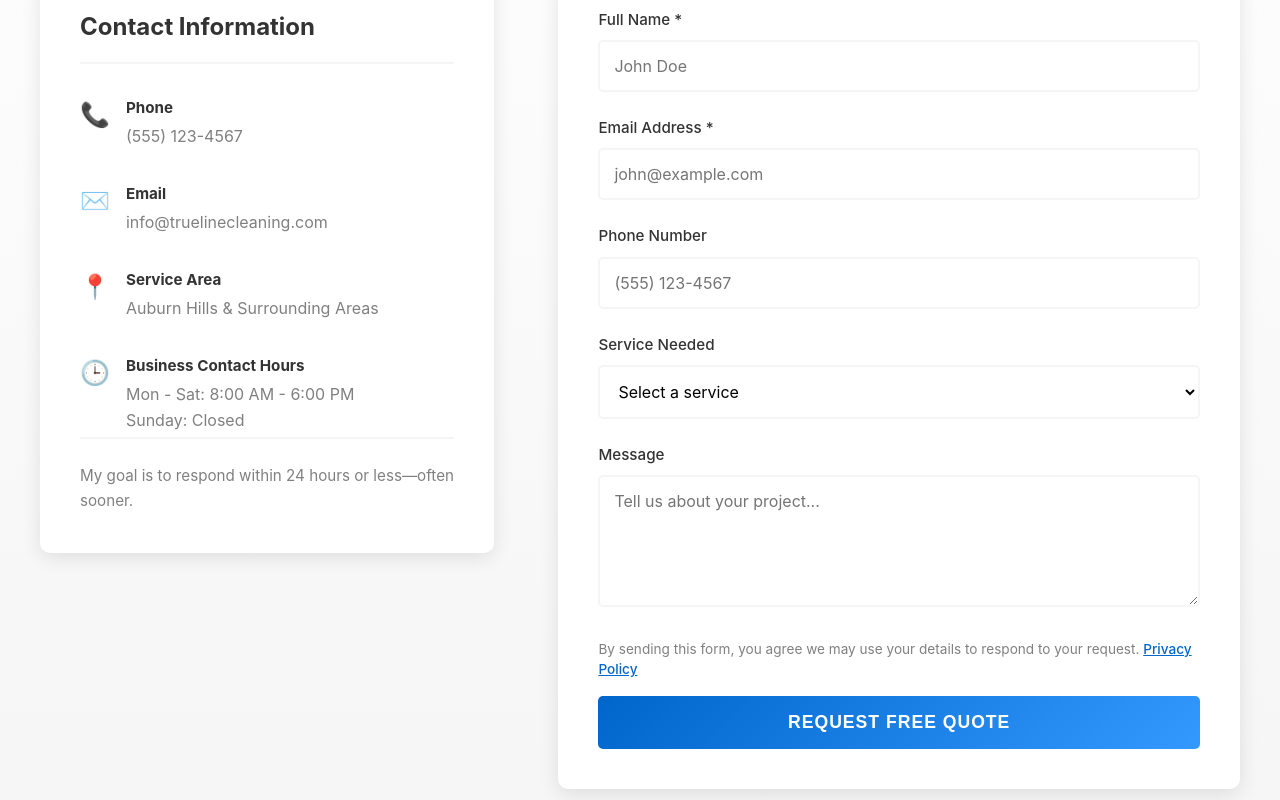
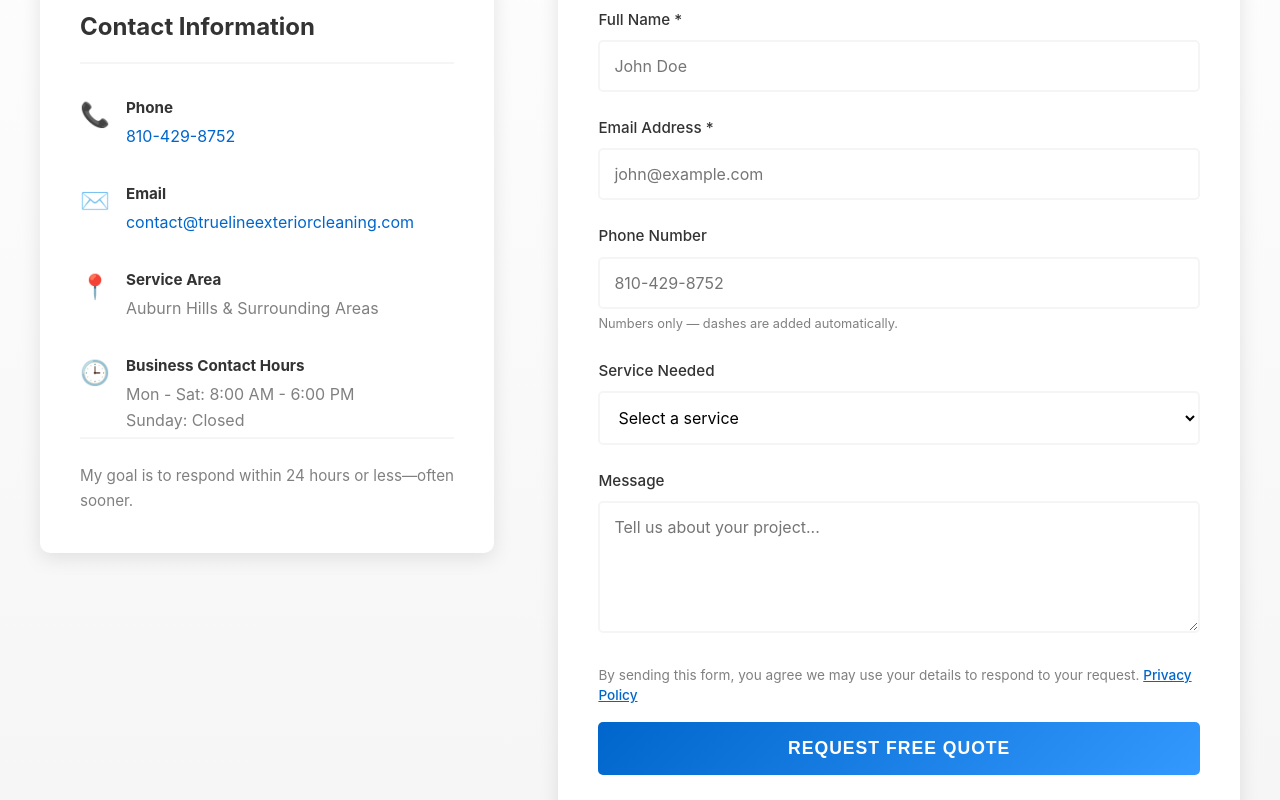
Before and after one commit to Captain8Ten/TrueLineExteriorCleaning, a React (Vite) app: page / in a window 1280 px wide. Shown: the part 3120-3920 px from the top of the page. Built offline with nearby package versions, Linux system fonts and the light colour scheme; no server answers.

Commit message:
Updated contact information

```diff
--- a/src/components/Contact.css
+++ b/src/components/Contact.css
@@ -58,6 +58,22 @@
   color: var(--dark-silver);
   margin: 0;
   line-height: 1.6;
+}
+
+.info-item p a {
+  color: var(--primary-blue);
+  text-decoration: none;
+}
+
+.info-item p a:hover {
+  text-decoration: underline;
+}
+
+.field-hint {
+  display: block;
+  margin-top: 0.35rem;
+  font-size: 0.8rem;
+  color: var(--dark-silver);
 }
 
 .contact-response {
--- a/src/components/Contact.jsx
+++ b/src/components/Contact.jsx
@@ -1,5 +1,11 @@
 import React, { useState } from 'react'
 import { Link } from 'react-router-dom'
+import {
+  BUSINESS_EMAIL,
+  BUSINESS_PHONE_DISPLAY,
+  BUSINESS_PHONE_TEL,
+  formatPhoneInput
+} from '../constants/contactInfo'
 import './Contact.css'
 
 // Default: POST /api/contact → Pages Function → email Worker (set EMAIL_WORKER_URL on Pages).
@@ -23,6 +29,13 @@ const Contact = () => {
     setFormData({
       ...formData,
       [e.target.name]: e.target.value
+    })
+  }
+
+  const handlePhoneChange = (e) => {
+    setFormData({
+      ...formData,
+      phone: formatPhoneInput(e.target.value)
     })
   }
 
@@ -95,14 +108,18 @@ const Contact = () => {
               <span className="info-icon">📞</span>
               <div>
                 <strong>Phone</strong>
-                <p>(555) 123-4567</p>
+                <p>
+                  <a href={`tel:${BUSINESS_PHONE_TEL}`}>{BUSINESS_PHONE_DISPLAY}</a>
+                </p>
               </div>
             </div>
             <div className="info-item">
               <span className="info-icon">✉️</span>
               <div>
                 <strong>Email</strong>
-                <p>info@truelinecleaning.com</p>
+                <p>
+                  <a href={`mailto:${BUSINESS_EMAIL}`}>{BUSINESS_EMAIL}</a>
+                </p>
               </div>
             </div>
             <div className="info-item">
@@ -156,12 +173,19 @@ const Contact = () => {
               <label htmlFor="phone">Phone Number</label>
               <input
                 type="tel"
+                inputMode="numeric"
+                autoComplete="tel-national"
                 id="phone"
                 name="phone"
                 value={formData.phone}
-                onChange={handleChange}
-                placeholder="(555) 123-4567"
+                onChange={handlePhoneChange}
+                placeholder={BUSINESS_PHONE_DISPLAY}
+                maxLength={12}
+                aria-describedby="phone-hint"
               />
+              <span id="phone-hint" className="field-hint">
+                Numbers only — dashes are added automatically.
+              </span>
             </div>
 
             <div className="form-group">
--- a/src/components/Footer.jsx
+++ b/src/components/Footer.jsx
@@ -1,5 +1,6 @@
 import React from 'react'
 import { Link, useLocation, useNavigate } from 'react-router-dom'
+import { BUSINESS_EMAIL, BUSINESS_PHONE_DISPLAY, BUSINESS_PHONE_TEL } from '../constants/contactInfo'
 import './Footer.css'
 
 const Footer = () => {
@@ -81,10 +82,10 @@ const Footer = () => {
             <h3 className="footer-heading">Contact</h3>
             <ul className="footer-contact">
               <li>
-                <a href="tel:+15551234567">(555) 123-4567</a>
+                <a href={`tel:${BUSINESS_PHONE_TEL}`}>{BUSINESS_PHONE_DISPLAY}</a>
               </li>
               <li>
-                <a href="mailto:info@truelinecleaning.com">info@truelinecleaning.com</a>
+                <a href={`mailto:${BUSINESS_EMAIL}`}>{BUSINESS_EMAIL}</a>
               </li>
               <li>
                 <span className="footer-contact-label">Service area</span>
--- /dev/null
+++ b/src/constants/contactInfo.js
@@ -0,0 +1,14 @@
+/** Public business contact — single source for phone/email across the site. */
+export const BUSINESS_PHONE_DISPLAY = '810-429-8752'
+/** E.164 for tel: links (US). */
+export const BUSINESS_PHONE_TEL = '+18104298752'
+export const BUSINESS_EMAIL = 'contact@truelineexteriorcleaning.com'
+
+/** Max 10 digits; formats as XXX-XXX-XXXX as the user types. */
+export function formatPhoneInput(value) {
+  const d = String(value).replace(/\D/g, '').slice(0, 10)
+  if (d.length === 0) return ''
+  if (d.length <= 3) return d
+  if (d.length <= 6) return `${d.slice(0, 3)}-${d.slice(3)}`
+  return `${d.slice(0, 3)}-${d.slice(3, 6)}-${d.slice(6)}`
+}
--- a/src/pages/PrivacyPolicy.jsx
+++ b/src/pages/PrivacyPolicy.jsx
@@ -2,6 +2,7 @@ import React, { useEffect } from 'react'
 import { Link } from 'react-router-dom'
 import Header from '../components/Header'
 import Footer from '../components/Footer'
+import { BUSINESS_EMAIL, BUSINESS_PHONE_DISPLAY, BUSINESS_PHONE_TEL } from '../constants/contactInfo'
 import './PrivacyPolicy.css'
 
 const PrivacyPolicy = () => {
@@ -102,8 +103,8 @@ const PrivacyPolicy = () => {
           <h2>Contact us</h2>
           <p>
             For questions about this policy or your information, contact us at{' '}
-            <a href="mailto:info@truelinecleaning.com">info@truelinecleaning.com</a> or call{' '}
-            <a href="tel:+15551234567">(555) 123-4567</a>.
+            <a href={`mailto:${BUSINESS_EMAIL}`}>{BUSINESS_EMAIL}</a> or call{' '}
+            <a href={`tel:${BUSINESS_PHONE_TEL}`}>{BUSINESS_PHONE_DISPLAY}</a>.
           </p>
         </div>
       </main>
```
